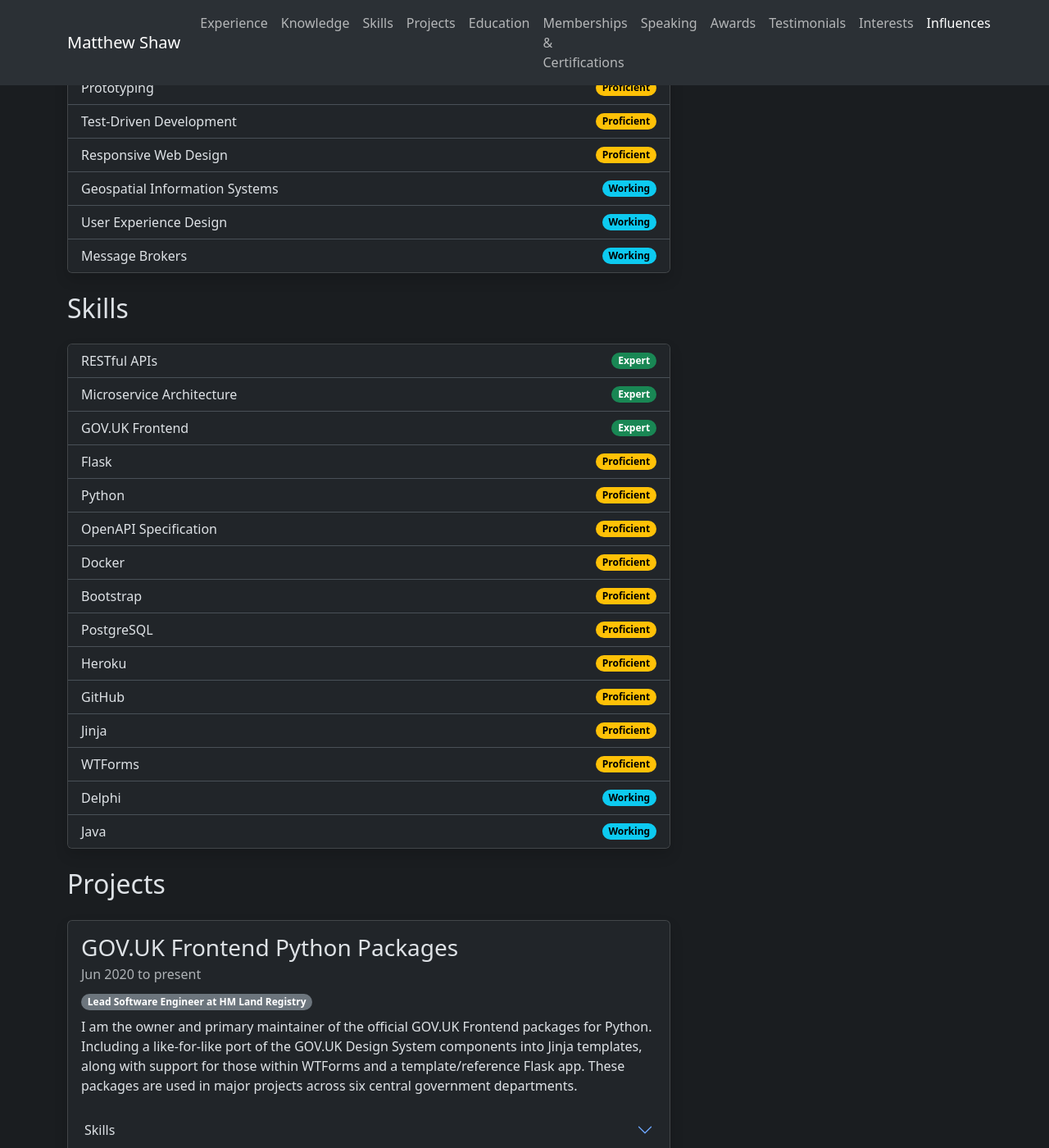
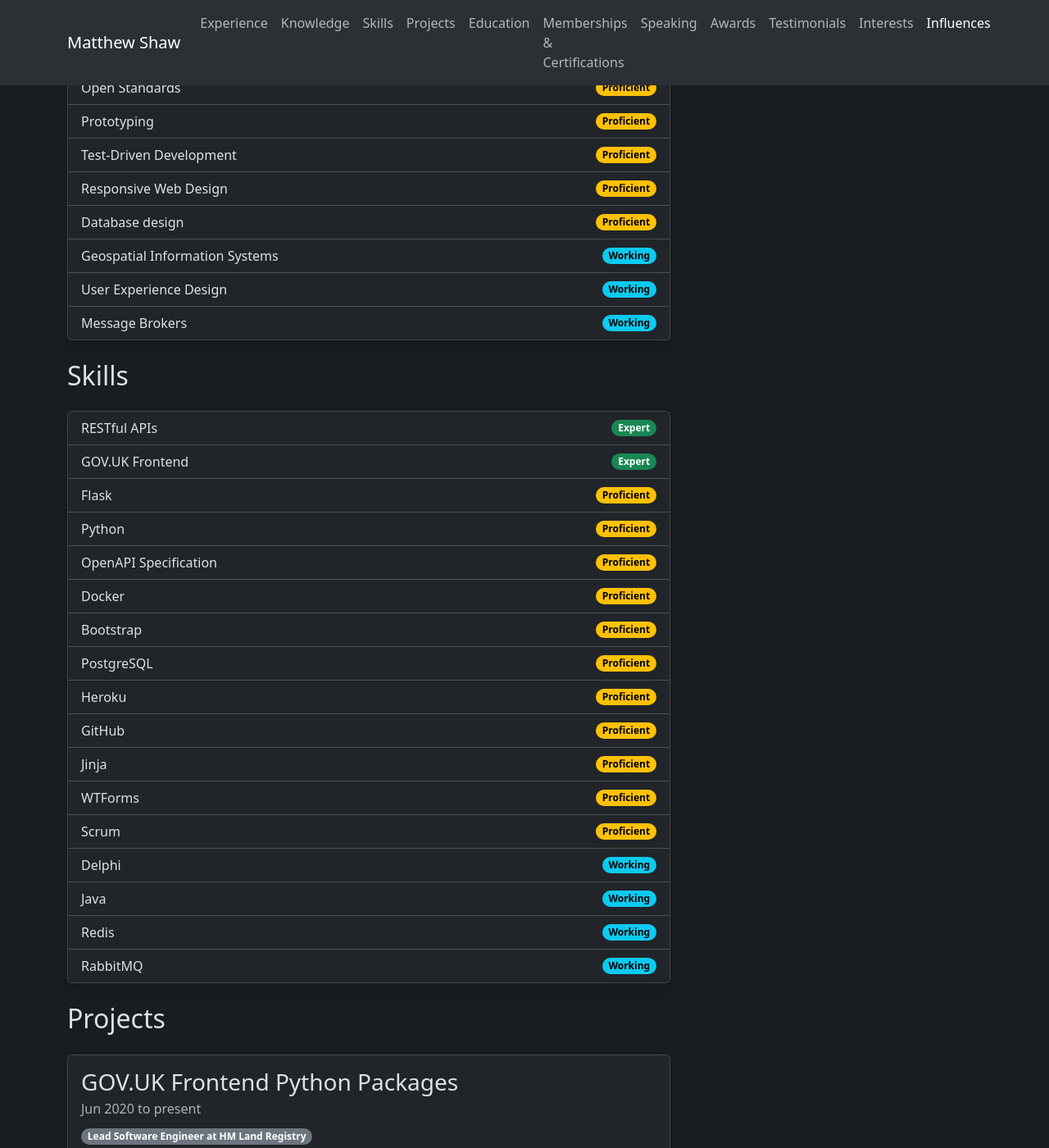
Before and after one commit to matthew-shaw/matthew-shaw.github.io, a Jekyll site: the page built from index.html, in a window 1280 px wide and 1400 px high, scrolled down 2799 px. Shown: the whole window at 82% size. Built offline with Jekyll 4.4.1, drawn with Linux system fonts in a browser that asks for light colours.

Commit message:
rework skills and experience

```diff
--- a/_data/cv.yaml
+++ b/_data/cv.yaml
@@ -63,6 +63,7 @@
         text: GitHub
     skills:
       - Bootstrap
+      - Docker
       - Flask
       - GitHub
       - Heroku
@@ -70,7 +71,6 @@
       - PostgreSQL
       - Python
       - WTForms
-      - Docker
   - name: Digital Street
     dates: Mar 2018 to Jul 2019
     role: Senior Software Engineer at HM Land Registry
@@ -81,7 +81,6 @@
       - url: https://hmlandregistry.blog.gov.uk/2018/10/16/from-smart-contracts-to-blockchain-year-two-of-our-research
         text: From smart contracts to blockchain - year two of our research
     skills:
-      - Agile methodologies
       - Blockchain
       - Corda
       - Microservices
@@ -97,13 +96,12 @@
       - url: https://search-property-information.service.gov.uk
         text: Search for land and property information
     skills:
-      - Agile methodologies
-      - Database design
-      - Message brokers
       - Microservices
       - OpenAPI specifications
+      - PostgreSQL
+      - RabbitMQ
       - RESTful APIs
-      - Software architecture patterns
+      - Scrum
       - Test-driven development
   - name: Property Alert
     dates: Aug 2013 to Mar 2014
@@ -113,8 +111,8 @@
       - url: https://propertyalert.landregistry.gov.uk
         text: Property Alert service
     skills:
-      - Agile methodologies
       - Java
+      - Scrum
       - Web services
 knowledge:
   - name: Agile Methodologies
@@ -153,6 +151,10 @@
     level: Working
   - name: Software Architecture
     level: Expert
+  - name: Database design
+    level: Proficient
+  - name: Microservices
+    level: Expert
 skills:
   - name: Delphi
     level: Working
@@ -164,8 +166,6 @@
     level: Expert
   - name: Java
     level: Working
-  - name: Microservice Architecture
-    level: Expert
   - name: GOV.UK Frontend
     level: Expert
   - name: OpenAPI Specification
@@ -184,3 +184,9 @@
     level: Proficient
   - name: WTForms
     level: Proficient
+  - name: Scrum
+    level: Proficient
+  - name: Redis
+    level: Working
+  - name: RabbitMQ
+    level: Working
```
